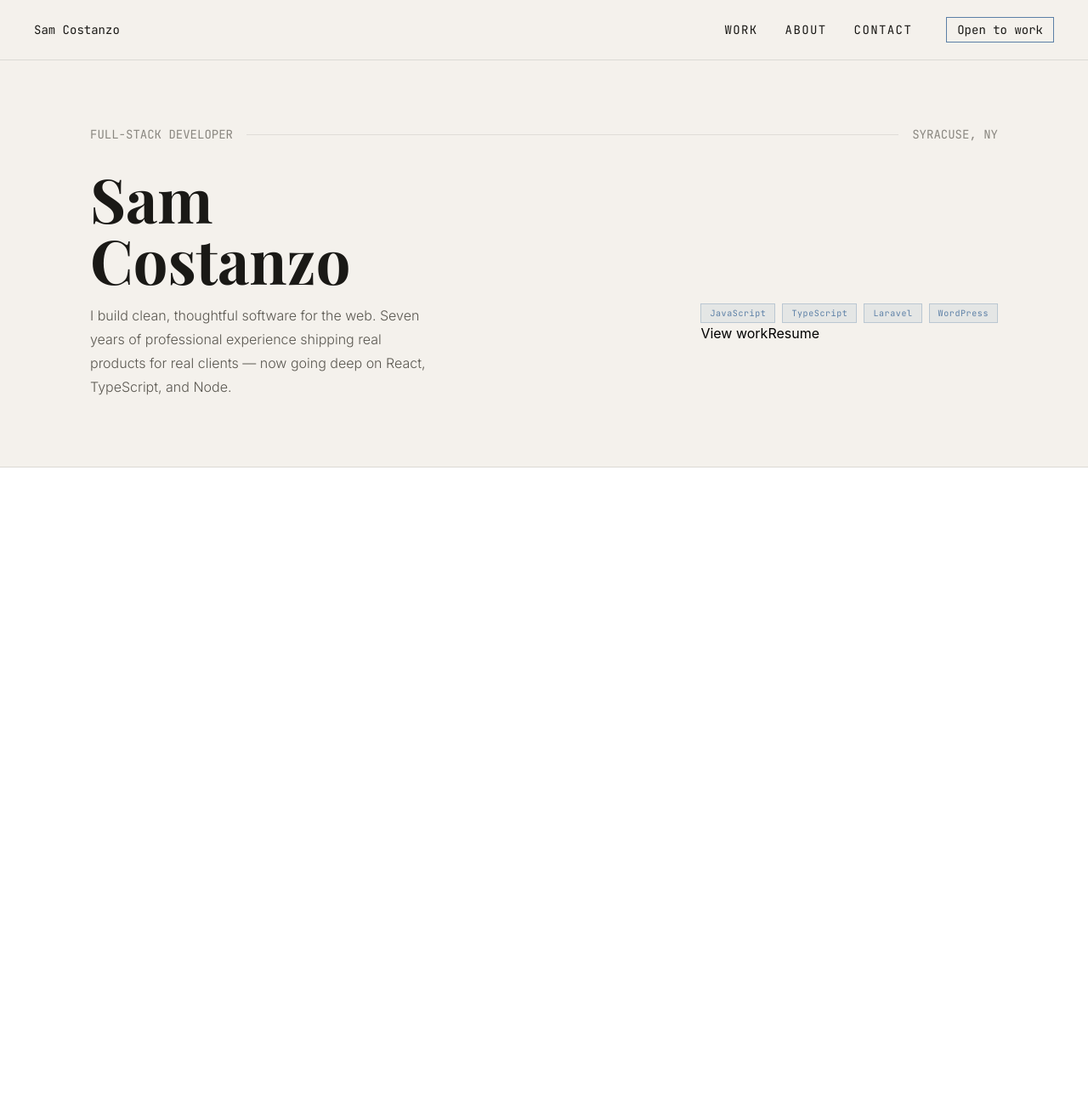
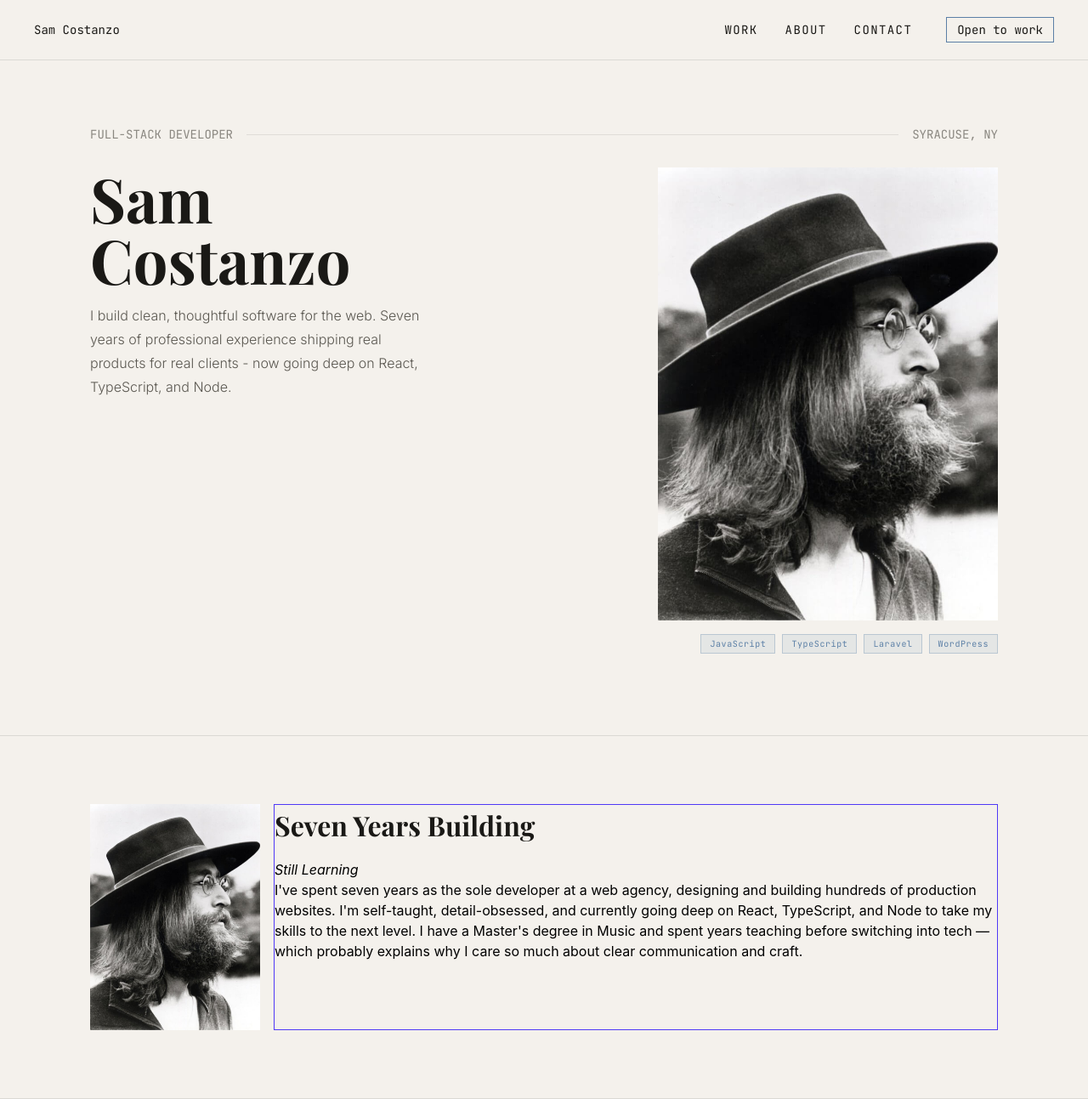
Before and after one commit to SamCostanzo/portfolio, a React (Vite) app: page / in a window 1280 px wide. Shown: the whole page at 85% size. Before the commit the page ends 800 px from the top, so only its background shows below. Built offline with nearby package versions, Linux system fonts and the light colour scheme; a web font is replaced by a local one.

Commit message:
started about section

```diff
--- a/src/App.jsx
+++ b/src/App.jsx
@@ -1,11 +1,13 @@
 import Navbar from "./components/Navbar";
 import Hero from "./components/Hero";
+import About from "./components/About";
 
 function App() {
   return (
     <div>
       <Navbar />
       <Hero />
+      <About />
     </div>
   );
 }
--- /dev/null
+++ b/src/components/About.jsx
@@ -0,0 +1,16 @@
+export default function About(){
+    return(
+        <div className="about bg-background border-b border-black/10">
+            <div className="about-inner flex gap-4 max-w-container mx-auto px-4 py-20">
+                <div className="">
+                    <img src="/images/JL.jpg" alt="" className="max-w-[200px]"/>
+                </div>
+                <div className="border border-indigo-600">
+                    <h2 className="mb-4 font-playfair text-[min(12vw,2rem)] font-bold text-text">Seven Years Building</h2>
+                    <em>Still Learning</em>
+                    <p>I've spent seven years as the sole developer at a web agency, designing and building hundreds of production websites. I'm self-taught, detail-obsessed, and currently going deep on React, TypeScript, and Node to take my skills to the next level. I have a Master's degree in Music and spent years teaching before switching into tech — which probably explains why I care so much about clear communication and craft.</p>
+                </div>
+            </div>
+        </div>
+    )
+}
--- a/src/components/Hero.jsx
+++ b/src/components/Hero.jsx
@@ -9,15 +9,15 @@ export default function Hero() {
           <div className="hero-line h-px flex-1 bg-border"></div>
           <div className="hero-label">Syracuse, NY</div>
         </div>
-        <h1 className="hero-name mb-4 font-playfair text-7xl font-bold text-text">
-          Sam <br />
-          Costanzo
-        </h1>
         <div className="hero-bottom flex justify-between gap-4">
-          <p className="hero-tag font-inter text-light-text font-light max-w-[400px] leading-7">
-            I build clean, thoughtful software for the web. Seven years of professional experience shipping real products for real clients — now going deep on React, TypeScript, and Node.
-          </p>
-          <div className="hero-actions flex-col gap-4 items end">
+          <div>
+            <h1 className="hero-name mb-4 font-playfair text-7xl font-bold text-text">Sam<br />Costanzo</h1>
+            <p className="hero-tag font-inter text-light-text font-light max-w-[400px] leading-7">
+              I build clean, thoughtful software for the web. Seven years of professional experience shipping real products for real clients - now going deep on React, TypeScript, and Node.
+            </p>
+          </div>
+          <div className="hero-actions flex flex-col gap-4 items end">
+            <img src="/images/JL.jpg" alt="Portrait of Sam Costanzo"  className="max-w-[400px]"/>
             <div className="hero-stack flex gap-2 justify-end">
               <TechnologyBadge title="JavaScript"/>
               <TechnologyBadge title="TypeScript"/>
@@ -25,8 +25,7 @@ export default function Hero() {
               <TechnologyBadge title="WordPress"/>
             </div>
             <div className="btns">
-              <button className="btn-p">View work</button>
-              <button className="btn-g">Resume</button>
+              {/* <button className="btn-g">Resume</button> */}
             </div>
           </div>
         </div>
--- a/src/components/Navbar.jsx
+++ b/src/components/Navbar.jsx
@@ -1,8 +1,8 @@
 export default function Navbar() {
   const links = [
-    { label: "Work", id: "work" },
-    { label: "About", id: "about" },
-    { label: "Contact", id: "contact" },
+    { key: 1, label: "Work", id: "work" },
+    { key: 2, label: "About", id: "about" },
+    { key: 3, label: "Contact", id: "contact" },
   ];
 
   return (
@@ -13,10 +13,7 @@ export default function Navbar() {
       <div className="flex justify-between items-center gap-10">
         <div className="menu flex gap-8">
           {links.map((link) => (
-            <button
-              onClick={() => document.getElementById(link.id)?.scrollIntoView({ behavior: "smooth" })}
-              className="uppercase tracking-widest cursor-pointer hover:text-accent transition-colors duration-300 ease-in-out"
-            >
+            <button key={link.key} onClick={() => document.getElementById(link.id)?.scrollIntoView({ behavior: "smooth" })} className="uppercase tracking-widest cursor-pointer hover:text-accent transition-colors duration-300 ease-in-out">
               {link.label}
             </button>
           ))}
```
Also changed, not shown: public/images/JL.jpg (added).
